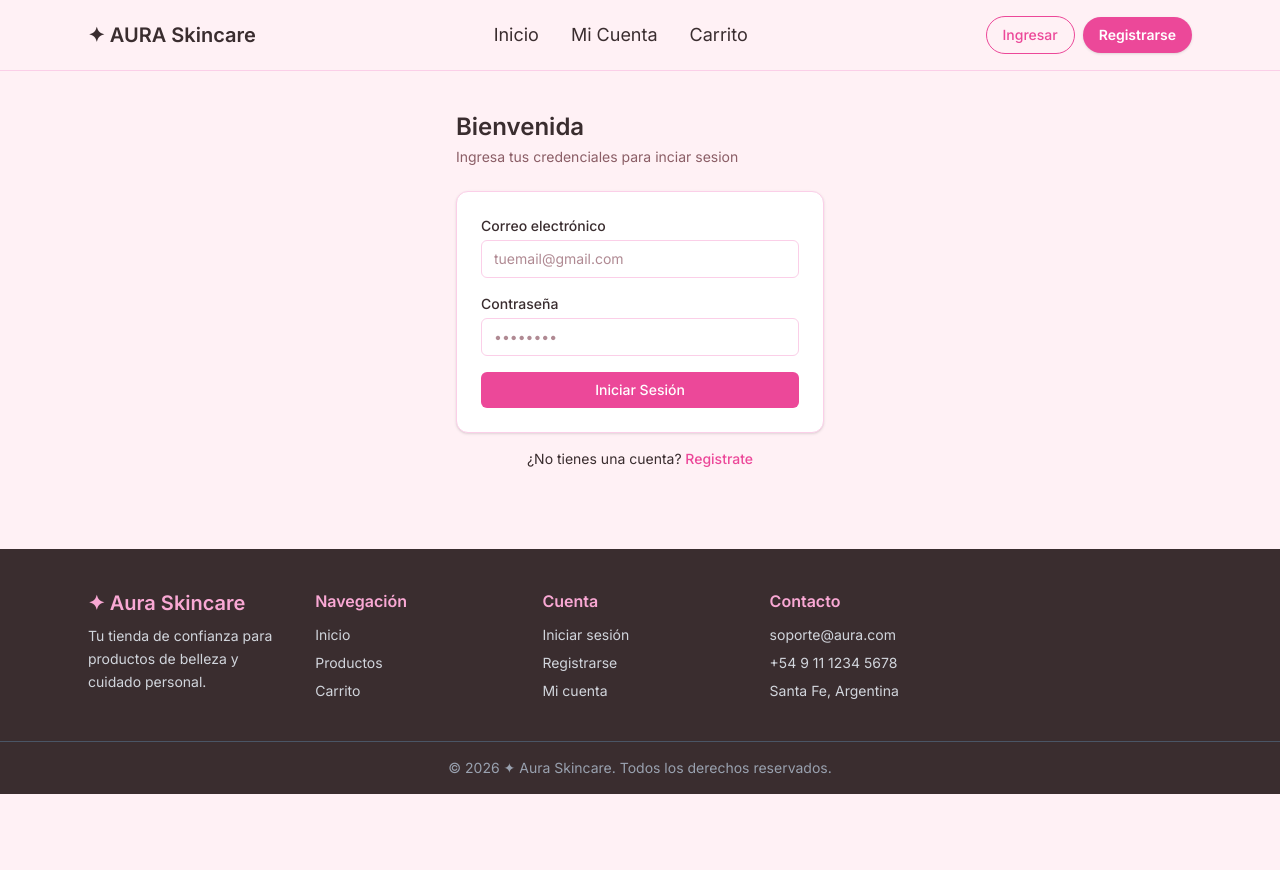
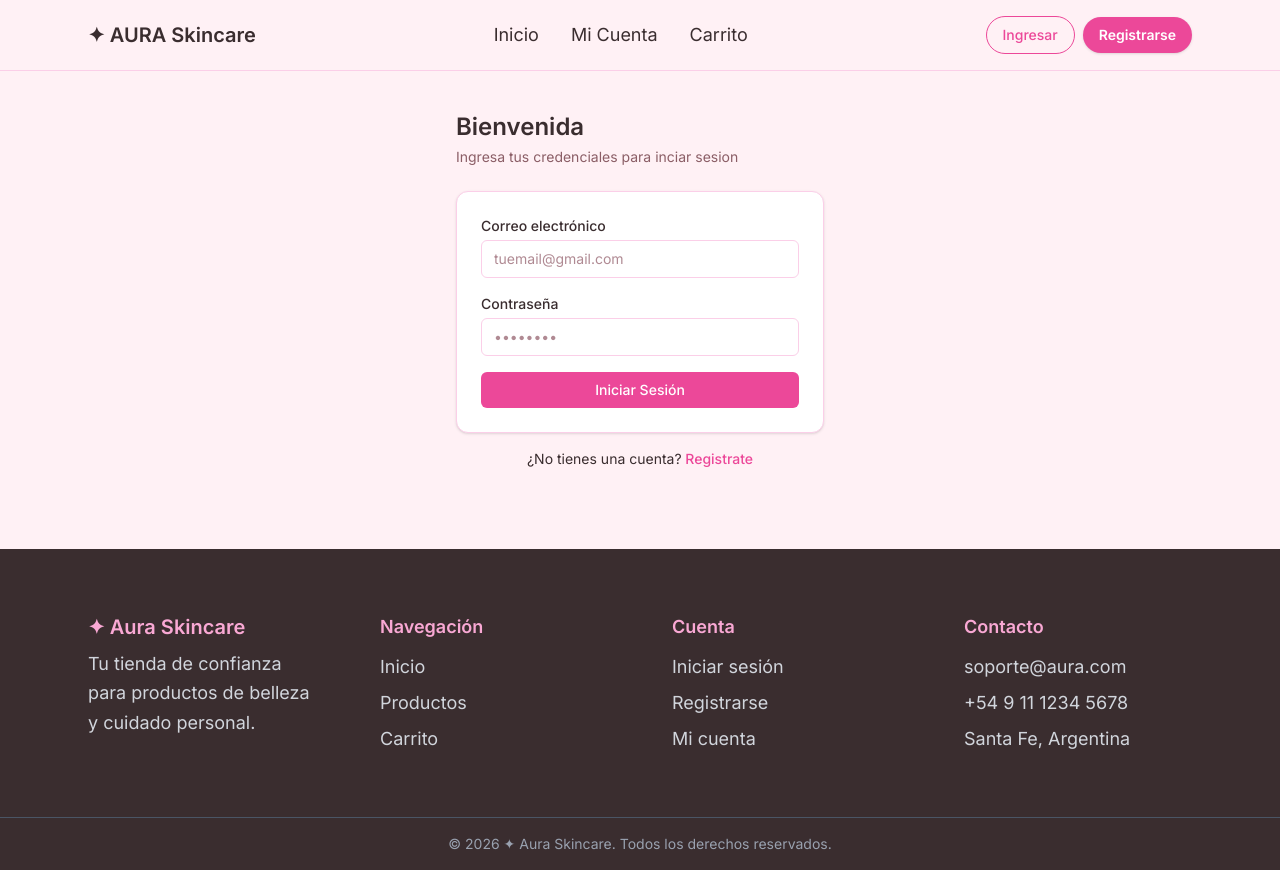
Before and after one commit to RocioArias7/E-commerce-Mod.4, a Next.js app: page /login in a window 1280 px wide. Before the commit the page ends 800 px from the top, so only its background shows below. Built offline with nearby package versions, Linux system fonts and the light colour scheme; no server answers.

Commit message:
mejoro estilos

```diff
--- a/app/cart/page.tsx
+++ b/app/cart/page.tsx
@@ -70,14 +70,13 @@ function CartPage() {
           )}
         </div>
 
-        {/* Resumen del pedido */}
         <div className="sticky top-24 rounded-2xl border border-border bg-surface p-6 shadow-sm h-fit">
           <h3 className="text-lg font-bold text-foreground">Resumen del pedido</h3>
 
           <div className="mt-4 space-y-3 border-b border-border pb-4">
             {cartItems.map((item) => (
               <div key={item.id} className="flex justify-between text-sm text-muted">
-                <span>{item.name}</span> {/* 👈 nombre del producto */}
+                <span>{item.name}</span> {/*  nombre del producto */}
                 <span className='font-medium text-primary'>${item.price.toLocaleString("es-CO")}</span> {/* 👈 precio */}
               </div>
             ))}
@@ -91,7 +90,7 @@ function CartPage() {
           <div className="mt-4 flex justify-between">
             <span className="text-lg font-bold text-foreground">Total</span>
             <span className="text-2xl font-bold text-primary">
-              ${getTotal().toLocaleString("es-CO")} {/* 👈 suma de todos los precios */}
+              ${getTotal().toLocaleString("es-CO")} {/* suma de todos los precios */}
             </span>
           </div>
 
--- a/app/home/page.tsx
+++ b/app/home/page.tsx
@@ -110,6 +110,48 @@ function HomePage () {
         </div>
       </section>
 
+
+
+<section className="relative overflow-hidden py-20 px-6 text-center  bg-accent/30">
+
+  <div className="absolute -top-16 -right-16 w-72 h-72 rounded-full bg-primary/8 pointer-events-none" />
+  <div className="absolute -bottom-10 -left-10 w-52 h-52 rounded-full bg-accent/15 pointer-events-none" />
+
+  <div className="relative max-w-xl mx-auto">
+    <span className="inline-block text-xs font-semibold tracking-widest uppercase text-primary border border-primary/30 rounded-full px-4 py-1.5 mb-5">
+      ✦ Únete a AURA
+    </span>
+
+    <h2 className="text-4xl font-bold text-foreground mb-4 leading-tight">
+      ¿Lista para <span className="text-primary italic font-light">brillar</span>?
+    </h2>
+
+    <p className="text-foreground/60 text-base leading-relaxed mb-8">
+      Creá tu cuenta hoy y recibí un 10% de descuento en tu primera compra.
+      Accedé a ofertas exclusivas y productos pensados para vos.
+    </p>
+
+    <div className="flex flex-wrap gap-3 justify-center mb-5">
+      <Link
+        href="/register"
+        className="bg-primary hover:bg-primary-dark text-white px-8 py-3.5 rounded-full font-semibold text-sm shadow-lg shadow-primary/30 transition-all duration-300 hover:-translate-y-0.5"
+      >
+        Crear cuenta gratis
+      </Link>
+      <Link
+        href="#productos"
+        className="bg-surface border border-border text-primary px-8 py-3.5 rounded-full font-semibold text-sm hover:shadow-sm transition-all duration-300"
+      >
+        Ver productos
+      </Link>
+    </div>
+
+    <p className="text-xs text-foreground/40">
+      Sin cargo de membresía · Cancelá cuando quieras · Envíos gratis 🌸
+    </p>
+  </div>
+</section>
+
     </main>
   );
 }
--- a/app/layout.tsx
+++ b/app/layout.tsx
@@ -31,6 +31,9 @@ export default function RootLayout({
 }: Readonly<{
   children: React.ReactNode;
 }>) {
+
+
+
   return (
     <html
       lang="en"
--- a/components/layout/Footer.tsx
+++ b/components/layout/Footer.tsx
@@ -4,7 +4,7 @@ import Link from "next/link"
 function Footer() {
   return (
  <footer className="bg-[#3a2d2f] text-white mt-10">
-  <div className="max-w-6xl mx-auto px-6 py-10 grid md:grid-cols-5 gap-8">
+  <div className="max-w-6xl mx-auto px-6 py-16 grid md:grid-cols-4 gap-16">
 
     {/* LOGO / INFO */}
     <div>
@@ -12,17 +12,17 @@ function Footer() {
 
         ✦ Aura Skincare
       </h2>
-      <p className="text-sm text-gray-300 leading-relaxed">
+      <p className="text-lg text-gray-300 leading-relaxed">
         Tu tienda de confianza para productos de belleza y cuidado personal.
       </p>
     </div>
 
     {/* NAVEGACIÓN */}
     <div>
-      <h3 className="font-semibold mb-3 text-accent">
+      <h3 className="font-semibold text-lg mb-3 text-accent">
         Navegación
       </h3>
-      <ul className="space-y-2 text-sm text-gray-300">
+      <ul className="space-y-2 text-lg text-gray-300">
         <li> <Link href="/home" className="hover:text-background cursor-pointer">Inicio</Link></li>
         <li> <Link href="/#products" className="hover:text-background cursor-pointer">Productos</Link></li>
         <li> <Link href="/cart" className="hover:text-background cursor-pointer">Carrito</Link></li>
@@ -31,10 +31,10 @@ function Footer() {
 
     {/* CUENTA */}
     <div>
-      <h3 className="font-semibold mb-3 text-accent">
+      <h3 className="font-semibold text-lg mb-3 text-accent">
         Cuenta
       </h3>
-      <ul className="space-y-2 text-sm text-gray-300">
+      <ul className="space-y-2 text-lg text-gray-300">
         <li> <Link href="/login" className="hover:text-background cursor-pointer">Iniciar sesión</Link></li>
         <li> <Link href="/register" className="hover:text-background cursor-pointer">Registrarse</Link></li>
         <li> <Link href="/dashboard" className="hover:text-background cursor-pointer">Mi cuenta</Link></li>
@@ -43,10 +43,10 @@ function Footer() {
 
     {/* CONTACTO */}
     <div>
-      <h3 className="font-semibold mb-3 text-accent">
+      <h3 className="font-semibold text-lg mb-3 text-accent">
         Contacto
       </h3>
-      <ul className="space-y-2 text-sm text-gray-300">
+      <ul className="space-y-2 text-lg text-gray-300">
         <li>soporte@aura.com</li>
         <li>+54 9 11 1234 5678</li>
         <li>Santa Fe, Argentina</li>
--- a/services/auth.services.ts
+++ b/services/auth.services.ts
@@ -1,11 +1,12 @@
 import { ILoginFormValues } from "@/interfaces/login.interface";
 import { IRegisterFormValues } from "@/interfaces/register.interface";
+const API_URL = process.env.NEXT_PUBLIC_API_URL
 
 //esta es nuestra peticion al back
 
 export const registerUser = async (userData: IRegisterFormValues) => {
     try {
-    const responseRegister = await fetch ("http://localhost:3005/users/register", {
+    const responseRegister = await fetch (`${API_URL}/users/register`, {
         method: "POST",
         headers: {
             "Content-type": "application/json"
@@ -27,7 +28,7 @@ export const registerUser = async (userData: IRegisterFormValues) => {
 //Este va a ser el servicio que se va a encargar de disparar mis logueos
 export const loginUser = async (userData: ILoginFormValues) => {
    try {
-    const responseRegister = await fetch ("http://localhost:3005/users/login", {
+    const responseRegister = await fetch (`${API_URL}/users/login`, {
         method: "POST",
         headers: {
             "Content-type": "application/json"
```
